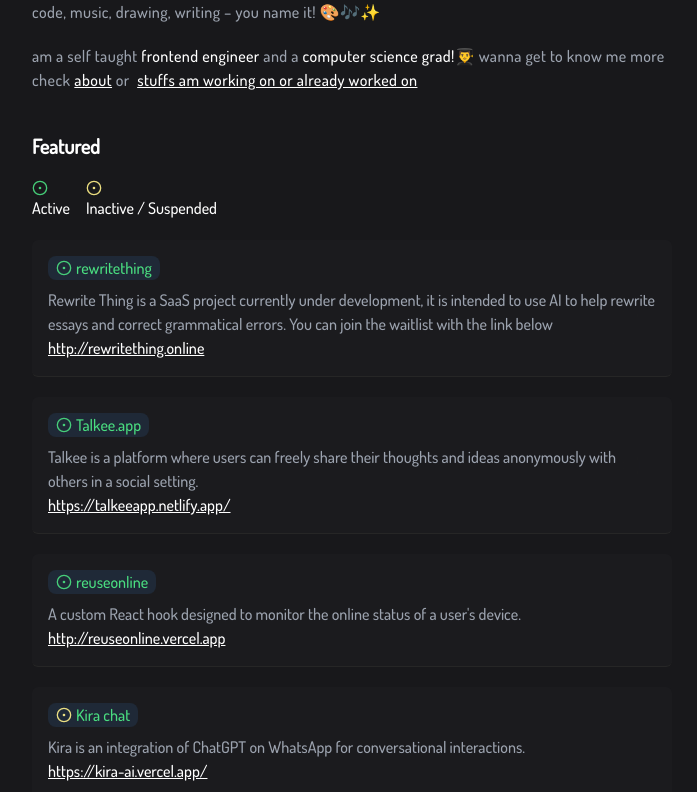
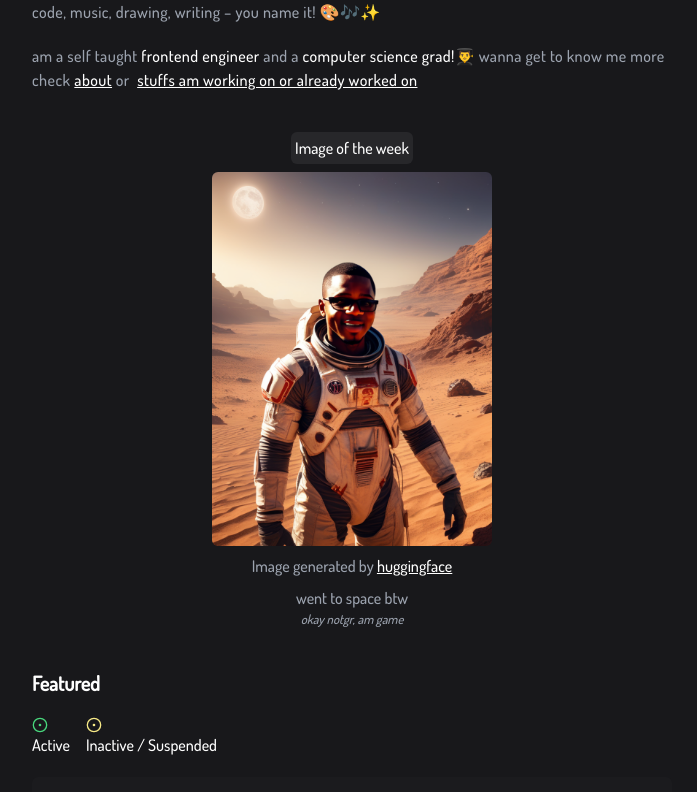
Before and after one commit to Akarikev/elorm, a Next.js app: page / in a window 1280 px wide. Shown: the part 387-1179 px from the top of the page, without its empty margins (288-985 px from the left). Built offline with nearby package versions, Linux system fonts and the light colour scheme.

Commit message:
modL:image

```diff
--- a/app/about/page.tsx
+++ b/app/about/page.tsx
@@ -5,7 +5,7 @@
 
 export const metadata: Metadata = {
   title: "elorm ⚡ | about",
-  description: "this is elorm.tsx!",
+  description: "this is elorm.tsx! - everything you need to know  👺",
 };
 
 function page() {
--- a/app/page.tsx
+++ b/app/page.tsx
@@ -88,6 +88,38 @@
               </div> */}
             </div>
 
+            {/* Image of the day */}
+            <div className="flex justify-center items-center mt-10">
+              <div>
+                <div className="flex justify-center items-center">
+                  <h1 className="rounded-md p-1 mb-2 bg-zinc-800 w-fit">
+                    Image of the week
+                  </h1>
+                </div>
+
+                <Image
+                  src="/image.png"
+                  width={280}
+                  height={280}
+                  alt="elorm pic of the day"
+                  className="object-fit rounded-md"
+                />
+
+                <p className="mt-2 text-center text-gray-400">
+                  Image generated by{" "}
+                  <span className="text-white underline">huggingface</span>
+                </p>
+
+                <p className="mt-2 text-center text-gray-400">
+                  went to space btw
+                </p>
+
+                <small className="mt-5 text-center text-gray-400">
+                  <p className="italic">okay notgr, am game</p>
+                </small>
+              </div>
+            </div>
+
             {/* featured */}
 
             <div>
```
Also changed, not shown: public/image (1).png (added), public/image.png (added).
